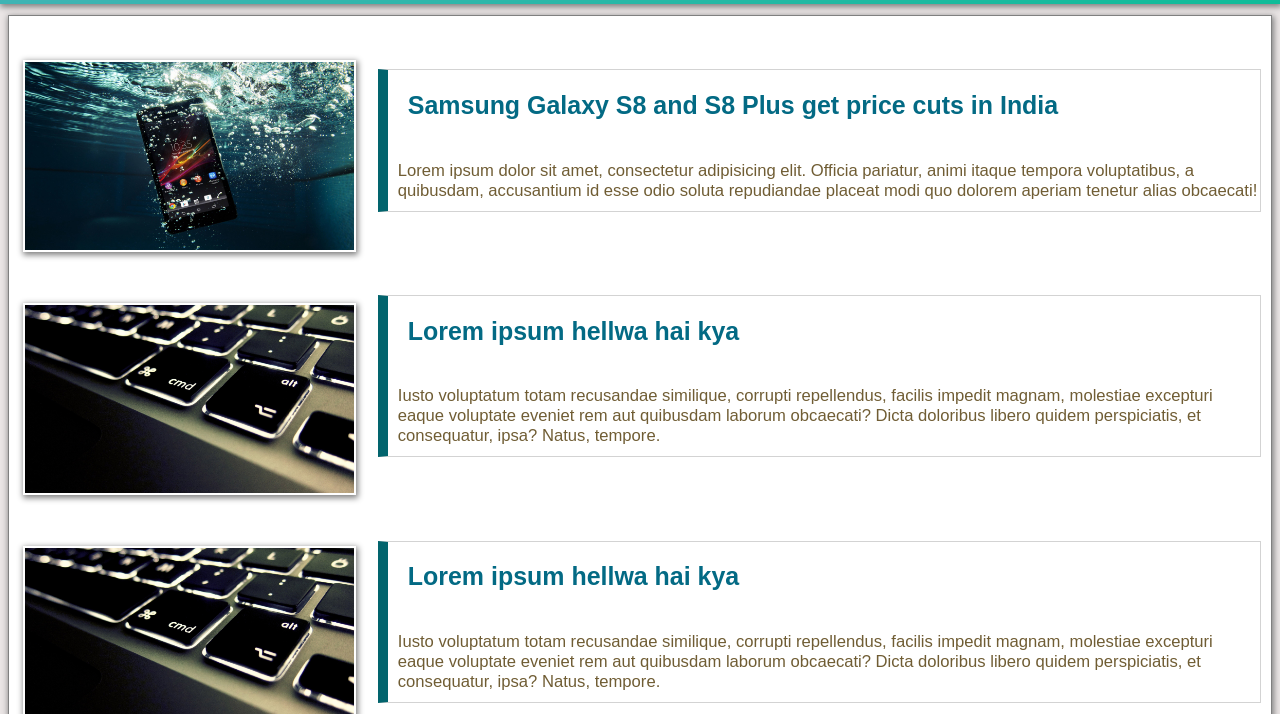
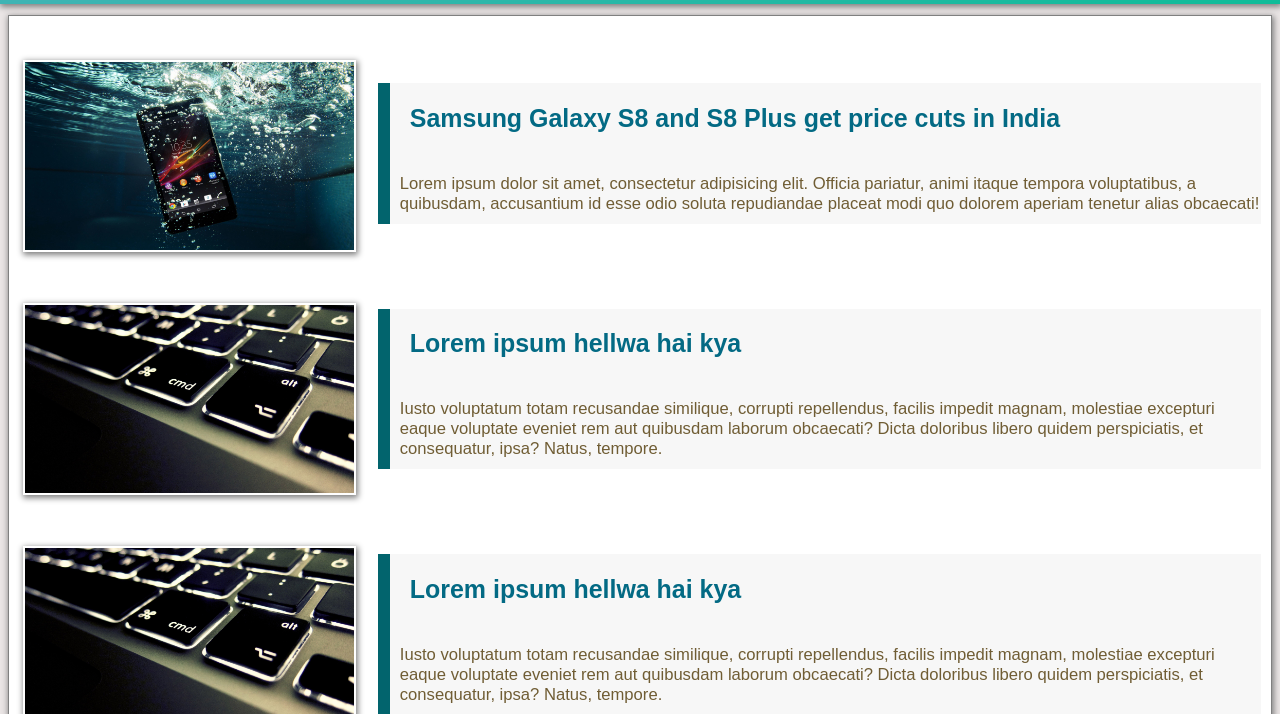
Before and after one commit to thecollegeproject/thecollegeproject.github.io, a plain HTML site: page news.html in a window 1280 px wide. Shown: the part 86-800 px from the top of the page. Drawn offline with Linux system fonts and the light colour scheme; a web font is replaced by a local one.

Commit message:
Update style.css

```diff
--- a/style.css
+++ b/style.css
@@ -100,12 +100,13 @@ input::-webkit-calendar-picker-indicator {
 	top: 0;
     z-index: 1;
 	box-shadow: 1px 2px 6px 1px grey;
+     transition-duration: .7s;
 
 }
 ::selection
 {
-    color: wheat;
-    background-color: brown;
+    color: #bcf8ff;
+    background-color:#3fb4b4;
 }
 .drop
 {
@@ -855,14 +856,15 @@ cursor: pointer;
 
 	margin-top: 0px;
 	margin-left: 0px;
-	margin-bottom: 2vw;
+	margin-bottom:0;
 	margin-right: 10px;
 	font-size: 1.3vw;
+    background-color: #f7f7f7;
 	color: #705d34;
     padding-left: 10px;
     padding-bottom: 10px;
-    border: 1px solid lightgrey;
-    border-left: 10px solid #02646d;
+
+    border-left: 1vw solid #02646d;
 }
 
 #imgtxt7 h2 a,#imgtxt8 h2 a,#imgtxt9 h2 a
@@ -1002,6 +1004,7 @@ h1
     cursor: pointer;
     font-size: 15px;
     font-weight:600;
+
 }
 .profile >button:hover
 {
@@ -1013,14 +1016,17 @@ h1
 {
     width: 86%;
     height: auto;
-    border:1px solid black;
+    border:1.5px solid grey;
     padding: 30px;
+    border-radius: 16px;
+    overflow: hidden;
 }
 .procon
 {
 height: 900px;
     font-size: 17px;
     color: #666666;
+
 
 }
 #forumsubmit
```
